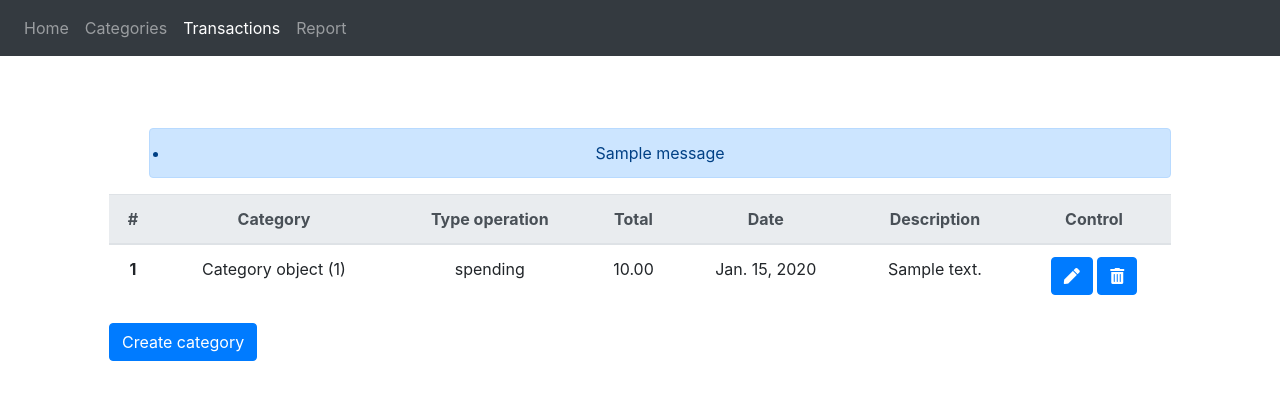
After one commit to MarianMandziuk/finance, a Django app: page /finance/transaction/ in a window 1280 px wide. The commit adds this page. Shown: the top 400 px of the page. Run offline with Django 3.2, Linux system fonts and the light colour scheme; tables that the repository leaves empty hold one stand-in row (values such as "Sample post"); one stand-in notice (Sample message) is shown; some libraries are stand-ins or nearby versions.

Commit message:
Add crud functinal for transactions

```diff
--- a/fin/fin/settings.py
+++ b/fin/fin/settings.py
@@ -39,6 +39,9 @@ INSTALLED_APPS = [
     'django.contrib.staticfiles',
 
     'finance.apps.FinanceConfig',
+
+    'bootstrap4',
+    'bootstrap_datepicker_plus',
 ]
 
 MIDDLEWARE = [
--- a/fin/finance/templates/finance/navbar.html
+++ b/fin/finance/templates/finance/navbar.html
@@ -1,12 +1,12 @@
 <ul class="navbar-nav mr-auto">
   <li class="nav-item {% if active_nav == 'Home' %} active{% endif %}">
-    <a class="nav-link" href="">Home <span class="sr-only">(current)</span></a>
+    <a class="nav-link" href="{% url 'finance:home' %}">Home <span class="sr-only">(current)</span></a>
   </li>
   <li class="nav-item {% if active_nav == 'Categories' %} active{% endif %}">
     <a class="nav-link" href="{% url 'finance:category_list' %}">Categories</a>
   </li>
   <li class="nav-item {% if active_nav == 'Transactions' %} active{% endif %}">
-    <a class="nav-link" href="">Transactions</a>
+    <a class="nav-link" href="{% url 'finance:transaction_list' %}">Transactions</a>
   </li>
   <li class="nav-item {% if active_nav == 'Report' %} active{% endif %}">
     <a class="nav-link" href="">Report</a>
--- /dev/null
+++ b/fin/finance/templates/finance/transaction/list.html
@@ -0,0 +1,55 @@
+{% extends 'finance/base.html' %}
+
+{% block title %}List of categories{% endblock %}
+
+{% block navbar %}
+    {% include "finance/navbar.html" with active_nav='Transactions' %}
+{% endblock %}
+
+{% block content %}
+
+        {% if messages %}
+        <ul class="messages">
+            {% for message in messages %}
+              <div class="alert alert-primary" role="alert">
+
+                <li{% if message.tags %} class="{{ message.tags }}"{% endif %}>{{ message }}</li>
+              </div>
+            {% endfor %}
+        </ul>
+        {% endif %}
+
+        <table class="table">
+          <thead class="thead-light">
+            <tr>
+              <th scope="col">#</th>
+              <th scope="col">Category</th>
+              <th scope="col">Type operation</th>
+              <th scope="col">Total</th>
+              <th scope="col">Date</th>
+              <th scope="col">Description</th>
+              <th scope="col">Control</th>
+            </tr>
+          </thead>
+          <tbody>
+          {% for transaction in transactions %}
+            <tr>
+              <th scope="row">{{ forloop.counter }}</th>
+              <td>{{ transaction.category }}</td>
+              <td>{{ transaction.type_operation }}</td>
+              <td>{{ transaction.total }}</td>
+              <td>{{ transaction.date }}</td>
+              <td>{{ transaction.description }}</td>
+              <td>
+                <a class="btn btn-primary" href="{% url 'finance:transaction_update' transaction.pk %}" role="button"><span class="fas fa-pen"></span> </a>
+                <a class="btn btn-primary" href="{% url 'finance:transaction_delete' transaction.pk %}" role="button"><span class="fas fa-trash-alt"></span></a>
+              </td>
+            </tr>
+          {% endfor %}
+          </tbody>
+        </table>
+
+        <div>
+          <a class="btn btn-primary float-left" href="{% url 'finance:transaction_create' %}" role="button">Create category</a>
+        </div>
+{% endblock %}
--- a/fin/finance/urls.py
+++ b/fin/finance/urls.py
@@ -1,14 +1,25 @@
 from django.urls import path
-from . import views
+from .views import category_views, home_views, transaction_views
 
 
 app_name = 'finance'
 
 
 urlpatterns = [
-    # path('categories/', views.category_list, name='category_list'),
-    path('categories/', views.CategoryList.as_view(), name='category_list'),
-    path('categories/create/', views.category_create, name='category_create'),
-    path('categories/<int:pk>/delete/', views.category_delete, name='category_delete'),
-    path('categories/<int:pk>/update/', views.category_update, name='category_update'),
+
+    path('', home_views.home, name='home'),
+
+    # categories
+    # path('categories/', category_views.category_list, name='category_list'),
+    path('categories/', category_views.CategoryList.as_view(), name='category_list'),
+    path('categories/create/', category_views.category_create, name='category_create'),
+    path('categories/<int:pk>/delete/', category_views.category_delete, name='category_delete'),
+    path('categories/<int:pk>/update/', category_views.category_update, name='category_update'),
+
+    # transactions
+    path('transaction/', transaction_views.TransactionList.as_view(), name='transaction_list'),
+    path('transaction/create/', transaction_views.transaction_create, name='transaction_create'),
+    path('transaction/<int:pk>/delete/', transaction_views.transaction_delete, name='transaction_delete'),
+    path('transaction/<int:pk>/update/', transaction_views.transaction_update, name='transaction_update'),
+
 ]
--- a/fin/finance/views.py
+++ b/fin/finance/views/category_views.py
@@ -1,5 +1,5 @@
 from django.shortcuts import render, redirect, get_object_or_404
-from .models import Category
+from ..models import Category
 from django.views.generic import ListView
 from django.http import Http404
 from django.contrib import messages
--- /dev/null
+++ b/fin/finance/views/home_views.py
@@ -0,0 +1,5 @@
+from django.shortcuts import render
+
+
+def home(request):
+    return render(request, 'finance/home.html')
--- /dev/null
+++ b/fin/finance/views/transaction_views.py
@@ -0,0 +1,63 @@
+from django.shortcuts import render, redirect, get_object_or_404
+from ..models import Transaction, Category
+from django.views.generic import ListView
+from django.contrib import messages
+from ..forms import TransactionForm
+
+
+TRANSACTION_SHOW = 10
+
+
+class TransactionList(ListView):
+    template_name = 'finance/transaction/list.html'
+    queryset = Transaction.objects.all()[:10]
+    context_object_name = 'transactions'
+
+
+def transaction_create(request):
+    if request.method == 'POST':
+        form = TransactionForm(request.POST)
+        if form.is_valid():
+            transaction = form.save(commit=False)
+            transaction.save()
+            messages.success(request, 'Transaction "{}" was successfully created'
+                                      .format(transaction.description))
+            return redirect("finance:transaction_list")
+    else:
+        form = TransactionForm()
+    categories = Category.objects.all()
+    return render(request, 'finance/transaction/create_update.html', {'form': form,
+                                                                      'categories': categories,
+                                                                      'choices': Transaction.CHOICES})
+
+
+def transaction_delete(request, pk):
+    transaction = get_object_or_404(Transaction, pk=pk)
+    transaction.delete()
+    messages.success(request, 'Transaction "{}" was successfully deleted'
+                     .format(transaction.description))
+    return redirect("finance:transaction_list")
+
+
+def transaction_update(request, pk):
+    transaction = get_object_or_404(Transaction, pk=pk)
+    if request.method == 'POST':
+        form = TransactionForm(request.POST, instance=transaction)
+        if form.is_valid():
+            current_transaction = form.save(commit=False)
+            current_transaction.save()
+            messages.success(request, 'Transaction "{}" was successfully updated on {}'
+                             .format(transaction.description, current_transaction.description))
+            return redirect("finance:transaction_list")
+    else:
+        data = {'category': transaction.category,
+                'type_operation': transaction.type_operation,
+                'total': transaction.total,
+                'date': transaction.date,
+                'description': transaction.description}
+        form = TransactionForm(initial=data)
+    update = True
+    return render(request, "finance/transaction/create_update.html", {
+        'update': update,
+        'form': form,
+    })
```
Also changed, not shown: fin/finance/forms.py (added, +12 -0 lines), fin/finance/templates/finance/home.html (added, +15 -0 lines), fin/finance/templates/finance/transaction/create_update.html (added, +80 -0 lines), fin/__init__.py (added), fin/finance/views/__init__.py (added).
